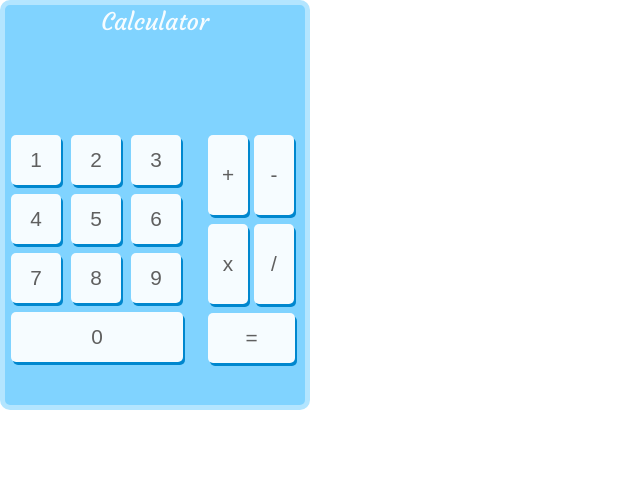
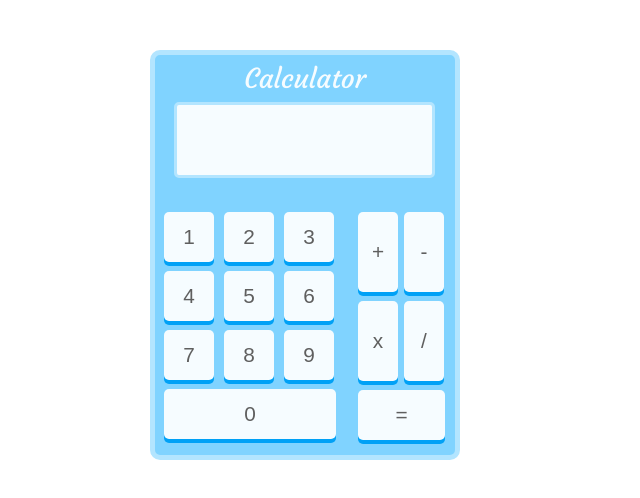
Before and after one commit to lacedelli/calculator, a plain HTML site: page index.html in a window 1280 px wide. Shown: the whole page, without its empty margins (0-640 px from the left). Drawn offline with Linux system fonts and the light colour scheme.

Commit message:
change button global styles add pressed effects

```diff
--- a/index.html
+++ b/index.html
@@ -11,6 +11,7 @@
 			<section class="display">
 				<h1>Calculator</h1>
 				<section class="screen">
+					<p></p>
 				</section>
 			</section>
 			<section class="numbers">
--- a/style/style.css
+++ b/style/style.css
@@ -3,9 +3,9 @@
 
   Calc bg #80d3ff
   light border color #b3e5ff
-  button shadow #0087ce
+  button shadow normal  #00a1f6, pressed #0087ce
   button text color #5f5f5f
-  white-ish color #f6fcff
+  button color normal #f6fcff, pressed #e2f5ff
   Courgette font by Karolina Lach - https://fonts.google.com/specimen/Courgette?selection.family=Courgette
 */
 
@@ -15,6 +15,9 @@
 ******************************/
 
 .calculator{
+  position: relative;
+  left: 150px;
+  top: 50px;
   height: 400px;
   width: 300px;
   background-color: #80d3ff;
@@ -28,24 +31,62 @@
 ******************************/
 
 .display {
-  height: 130px;
+  height: 157px;
 }
 
 .display h1 {
   color: #f6fcff;
   text-align: center;
-  padding-top: 5px;
+  padding-top: 10px;
   font-family: 'Courgette', cursive;
-  font-size: 1.5em;
+
+  font-size: 1.7em;
 }
 
+.screen{
+  position: relative;
+  left: 6.45%;
+  top: 10px;
+  height: 70px;
+  width: 85%;
+  border: 3px solid #b3e5ff;
+  border-radius: 5px;
+  background-color: #f6fcff;
+
+}
+
+/******************************
+     button global styles
+******************************/
+button {
+  background-color: #f6fcff;
+  border: none;
+  border-radius: 5px;
+  box-shadow: 0px 4px #00a1f6;
+  font-size: 1.3em;
+  color: #5f5f5f;
+  padding: 0px;
+}
+
+button:hover {
+  cursor: pointer;
+}
+
+button:active{
+  background-color: #e2f5ff;
+  transform: translateY(2px);
+  box-shadow: 0px 2px #0087ce;
+}
 /******************************
         numpad styles
 ******************************/
 
+
+
 .numbers {
   float: left;
-  width: 66%;
+  width: 63%;
+  padding-left: 3px;
 }
 
 .numbers button {
@@ -58,12 +99,7 @@
   height: 50px;
   margin-left: 6px;
   margin-bottom: 9px;
-  background-color: #f6fcff;
-  border: none;
-  border-radius: 5px;
-  box-shadow: 2px 3px #0087ce;
-  font-size: 1.3em;
-  color: #5f5f5f;
+
 }
 
 .number:last-child {
@@ -80,12 +116,6 @@
   height: 80px;
   margin-left: 2px;
   margin-bottom: 9px;
-  background-color: #f6fcff;
-  border: none;
-  border-radius: 5px;
-  box-shadow: 2px 3px #0087ce;
-  font-size: 1.3em;
-  color: #5f5f5f;
 }
 
 .operator:last-child {
```
